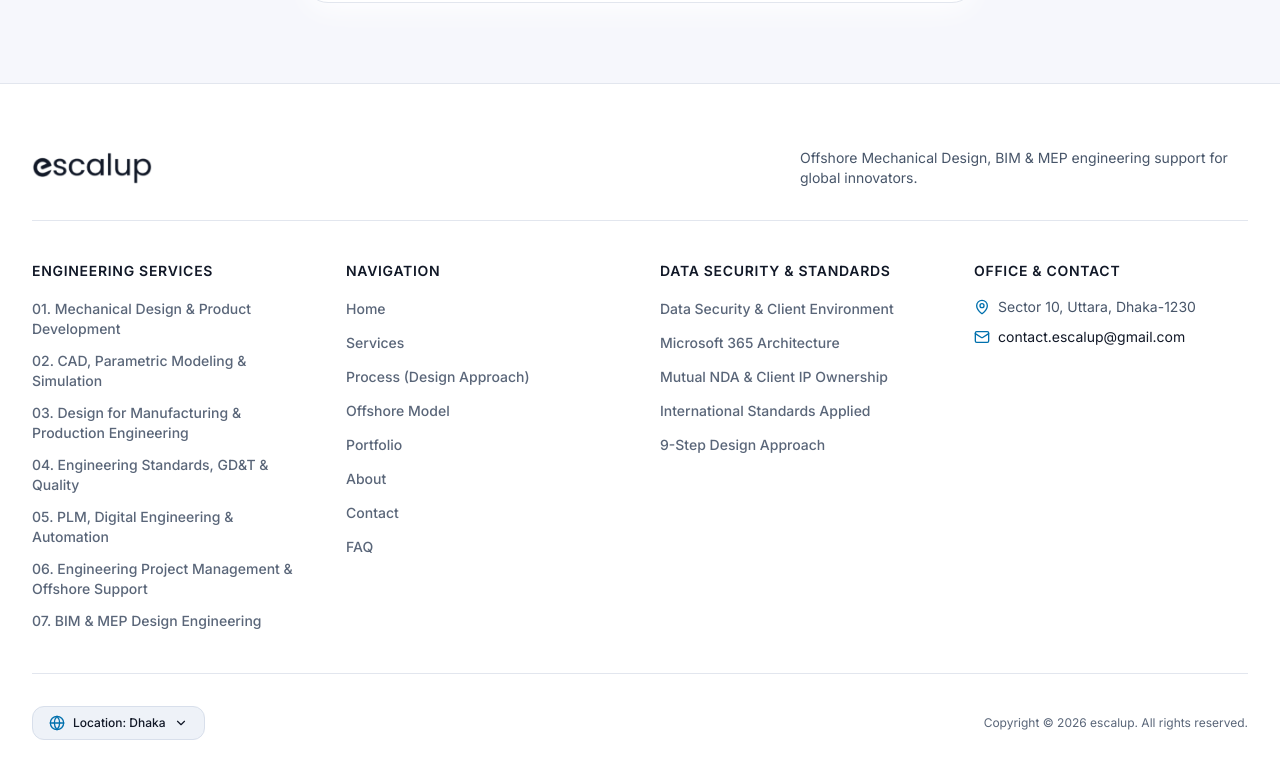
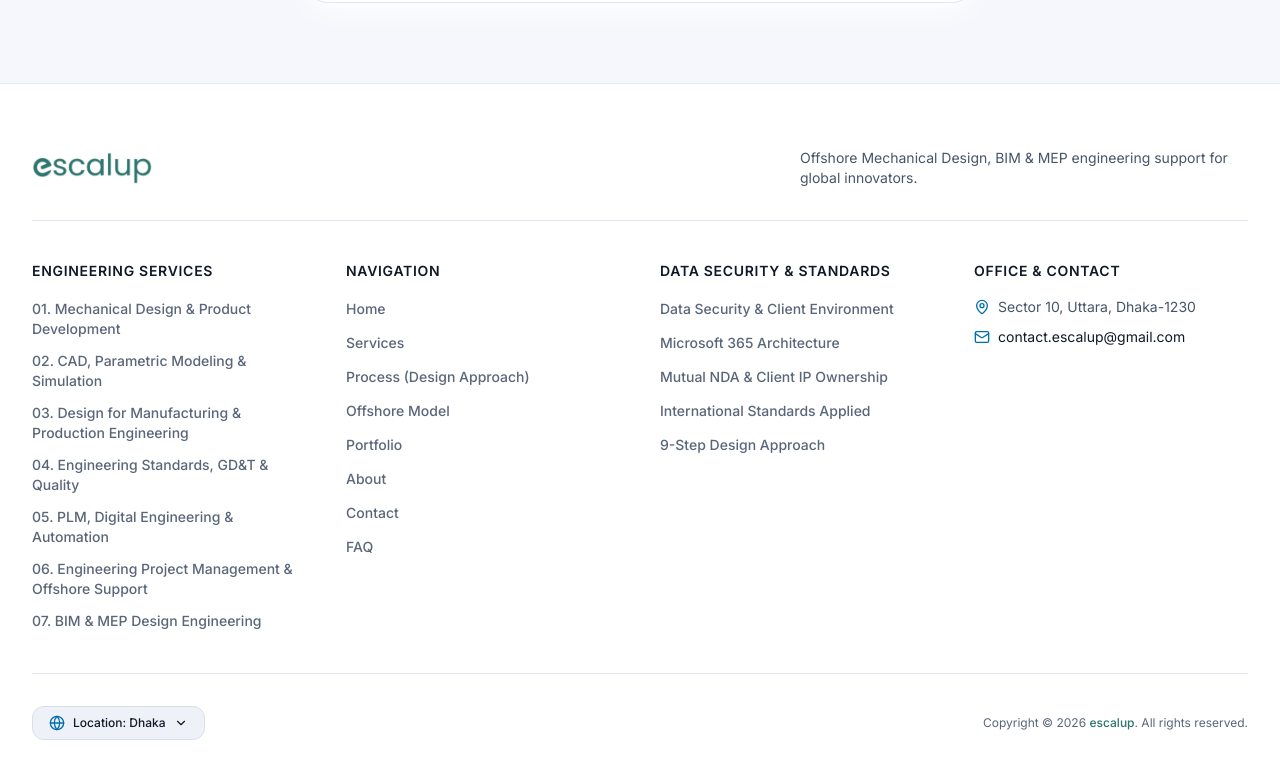
Before and after one commit to mdshafayatullahshanto/escalup, a React (Vite) app: page /thank-you in a window 1280 px wide. Shown: the part 1073-1852 px from the top of the page. Built offline with nearby package versions, Linux system fonts and the light colour scheme; no server answers.

Commit message:
style(brand): apply official teal #2E756E to company name and logo

```diff
--- a/src/components/AboutManifesto.jsx
+++ b/src/components/AboutManifesto.jsx
@@ -32,7 +32,7 @@ export default function AboutManifesto({ onOpenCalendly: _onOpenCalendly }) {
           {/* Narrative Paragraphs */}
           <div className="lg:col-span-7 space-y-5 text-sm sm:text-base text-[#475569] dark:text-[#9BA8BA] leading-relaxed flex flex-col justify-center font-normal">
             <p className="text-base sm:text-lg text-[#111827] dark:text-white font-normal leading-relaxed">
-              Escalup is an offshore engineering services company. We provide Mechanical Design, BIM and MEP Design support to international clients, including technology-focused and AI-driven companies.
+              <strong className="text-[#2E756E] font-semibold">Escalup</strong> is an offshore engineering services company. We provide Mechanical Design, BIM and MEP Design support to international clients, including technology-focused and AI-driven companies.
             </p>
             <p>
               The company is led by <em><strong>Md. Shafayat Ullah Shanto</strong></em>, a mechanical engineer with a background in mechanical design, industrial product development, CAD modeling, engineering documentation, PLM and MEP engineering, including HVAC, fire protection and plumbing systems.
--- a/src/components/Footer.jsx
+++ b/src/components/Footer.jsx
@@ -204,7 +204,7 @@ export default function Footer() {
 
           {/* Copyright Row */}
           <div className="text-xs text-[#5A6679] dark:text-[#9BA8BA]">
-            Copyright © 2026 escalup. All rights reserved.
+            Copyright © 2026 <span className="text-[#2E756E] font-medium">escalup</span>. All rights reserved.
           </div>
 
         </div>
--- a/src/components/Logo.jsx
+++ b/src/components/Logo.jsx
@@ -1,13 +1,13 @@
 // /src/components/Logo.jsx
 // escalup official combined brand logo component
-// Combines the circular "e" symbol seamlessly with the "scalup" wordmark.
+// Uses brand color #2E756E for the company name and logo mark.
 // Clicking navigates to homepage and scrolls to the top smoothly.
 
 import React from 'react';
 import { Link } from 'react-router-dom';
 
 export default function Logo({
-  variant = 'auto', // 'auto' | 'dark' (white logo for dark bg) | 'light' (dark logo for light bg) | 'teal'
+  variant = 'teal', // 'teal' (#2E756E, default) | 'white' (for dark contrast) | 'auto'
   size = 'md',
   link = true,
   className = '',
@@ -43,7 +43,7 @@ export default function Logo({
   let imageElement;
 
   if (variant === 'dark' || variant === 'white') {
-    // For dark background: white logo
+    // For high-contrast dark background when explicitly requested
     imageElement = (
       <img
         src="/escalup-logo-white.png"
@@ -52,17 +52,20 @@ export default function Logo({
         loading="eager"
       />
     );
-  } else if (variant === 'light') {
-    // For light background: dark logo
+  } else if (variant === 'auto') {
+    // Theme-adaptive: #2E756E brand color
     imageElement = (
-      <img
-        src="/escalup-logo-dark.png"
-        alt="escalup"
-        className={`${currentHeight} w-auto object-contain transition-transform duration-300 group-hover:scale-105 pointer-events-none select-none`}
-        loading="eager"
-      />
+      <div className="relative inline-flex items-center">
+        <img
+          src="/escalup-logo-teal.png"
+          alt="escalup"
+          className={`${currentHeight} w-auto object-contain transition-transform duration-300 group-hover:scale-105 pointer-events-none select-none`}
+          loading="eager"
+        />
+      </div>
     );
-  } else if (variant === 'teal') {
+  } else {
+    // Default: Official Brand Color #2E756E
     imageElement = (
       <img
         src="/escalup-logo-teal.png"
@@ -70,24 +73,6 @@ export default function Logo({
         className={`${currentHeight} w-auto object-contain transition-transform duration-300 group-hover:scale-105 pointer-events-none select-none`}
         loading="eager"
       />
-    );
-  } else {
-    // 'auto': responsive to theme via Tailwind dark:
-    imageElement = (
-      <div className="relative inline-flex items-center">
-        <img
-          src="/escalup-logo-dark.png"
-          alt="escalup"
-          className={`${currentHeight} w-auto object-contain transition-transform duration-300 group-hover:scale-105 pointer-events-none select-none block dark:hidden`}
-          loading="eager"
-        />
-        <img
-          src="/escalup-logo-white.png"
-          alt="escalup"
-          className={`${currentHeight} w-auto object-contain transition-transform duration-300 group-hover:scale-105 pointer-events-none select-none hidden dark:block`}
-          loading="eager"
-        />
-      </div>
     );
   }
 
--- a/src/pages/ThankYouPage.jsx
+++ b/src/pages/ThankYouPage.jsx
@@ -74,7 +74,7 @@ export default function ThankYouPage({ onOpenCalendly }) {
         </div>
 
         <h1 className="text-2xl sm:text-3xl md:text-4xl font-light text-[#111827] dark:text-white tracking-tight mb-4">
-          Thank you for reaching out to <span className="font-semibold text-[#111827] dark:text-white">escalup.</span>
+          Thank you for reaching out to <span className="font-semibold text-[#2E756E]">escalup.</span>
         </h1>
 
         <div className="p-4 rounded-2xl bg-[#EEF2F8] dark:bg-[#161D27] border border-[#E2E6EE] dark:border-white/10 text-[#111827] dark:text-white font-medium text-sm sm:text-base flex items-center justify-center gap-2 mb-6">
```
Also changed, not shown: public/escalup-logo-dark-1x.png, public/escalup-logo-dark.png.
